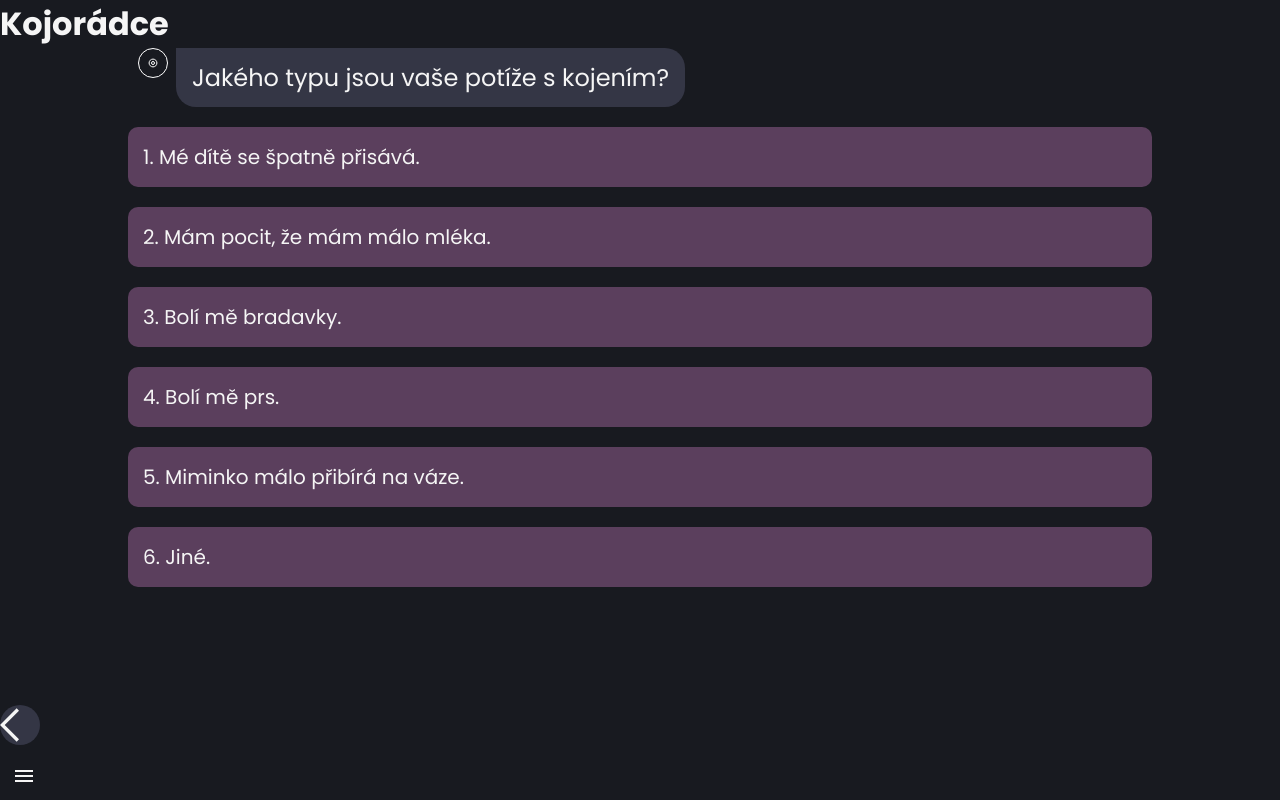
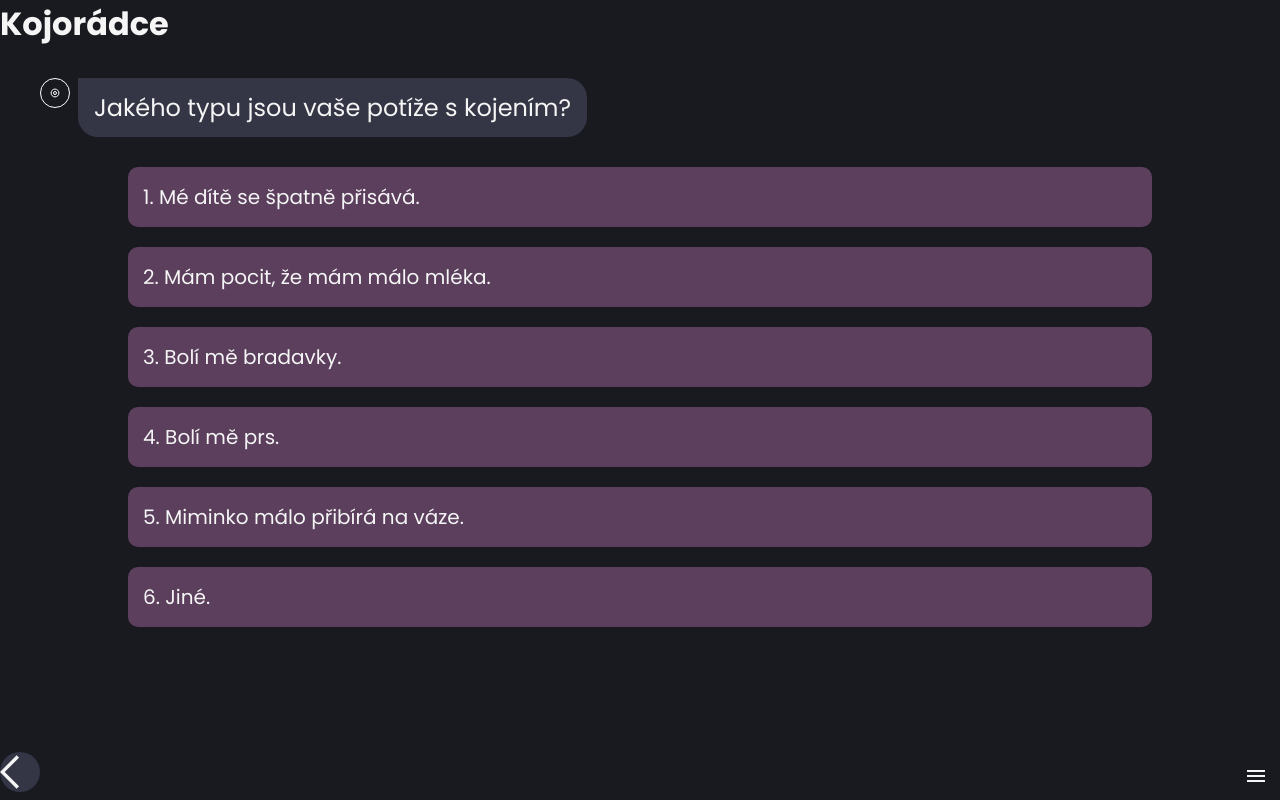
Before and after one commit to badela007/Kojoradce_projekt, a React (Vite) app: page /kojoradce/2 in a window 1280 px wide. Built offline with nearby package versions, Linux system fonts and the light colour scheme.

Commit message:
bottom menu css update

```diff
--- a/src/components/BottomMenu/index.jsx
+++ b/src/components/BottomMenu/index.jsx
@@ -2,20 +2,22 @@ import { Link } from 'react-router-dom';
 import './style.css';
 import React, { useState } from 'react';
 import { useNavigate} from "react-router-dom";
+import { useLocation } from 'react-router-dom';
+
 
 
 export const BottomMenu = () => {
   const [menuOpened, setMenuOpened] = useState(false);
   let navigate = useNavigate();
+  const location = useLocation();
+  const hideComponent = location.pathname === '/';
 
   return (
     <div className="menu_bottom">
-        <div className='menu_bottom_content'>
+
         <div className="back">
-            <button onClick={() => navigate(-1)} className='back_btn'></button>
+            <button style={{ display: hideComponent ? 'none' : 'block' }} onClick={() => navigate(-1)} className='back_btn'></button>
         </div>
-
-
         <div className='hamburger'>
       <div className={menuOpened ? 'menu' : 'menu menu--closed'}>
         <button
@@ -40,7 +42,6 @@ export const BottomMenu = () => {
         </div>
       </div>
       </div>
-      </div>
     </div>
   );
 };
--- a/src/components/BottomMenu/style.css
+++ b/src/components/BottomMenu/style.css
@@ -3,6 +3,8 @@
   bottom: 0;
   right: 0;
   width: 100vw;
+  display: flex;
+  justify-content: space-between;
 }
 
 
@@ -44,9 +46,9 @@ background: none;
 
 }
 
+
 .menu__btn--open {
   background-image: url(./img/close-icon.svg);
-
 }
 
 .menu__items {
--- a/src/components/Question/style.css
+++ b/src/components/Question/style.css
@@ -5,7 +5,7 @@
   gap: 8px;
   justify-content: start;
   margin-top: 20px;
-  margin: auto;
+  margin: 30px;
 }
 
 .question__logo {
```
